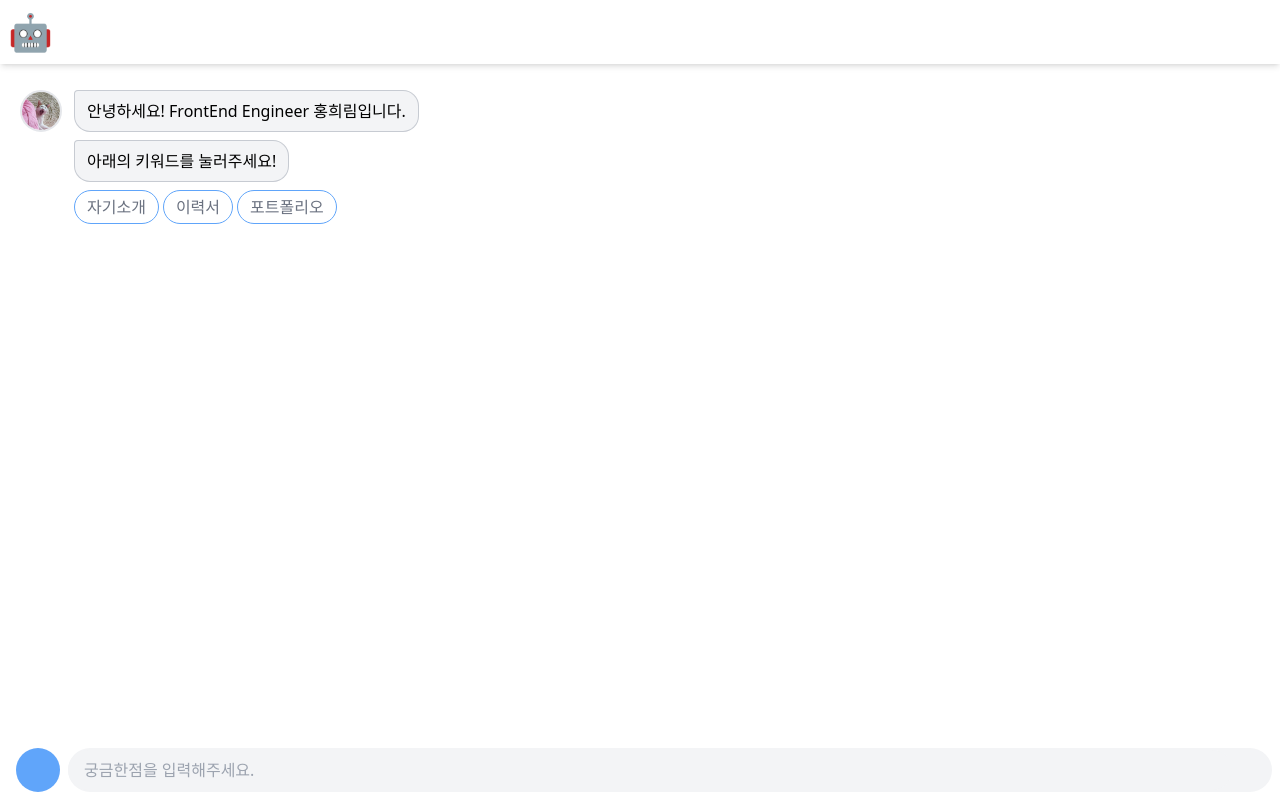
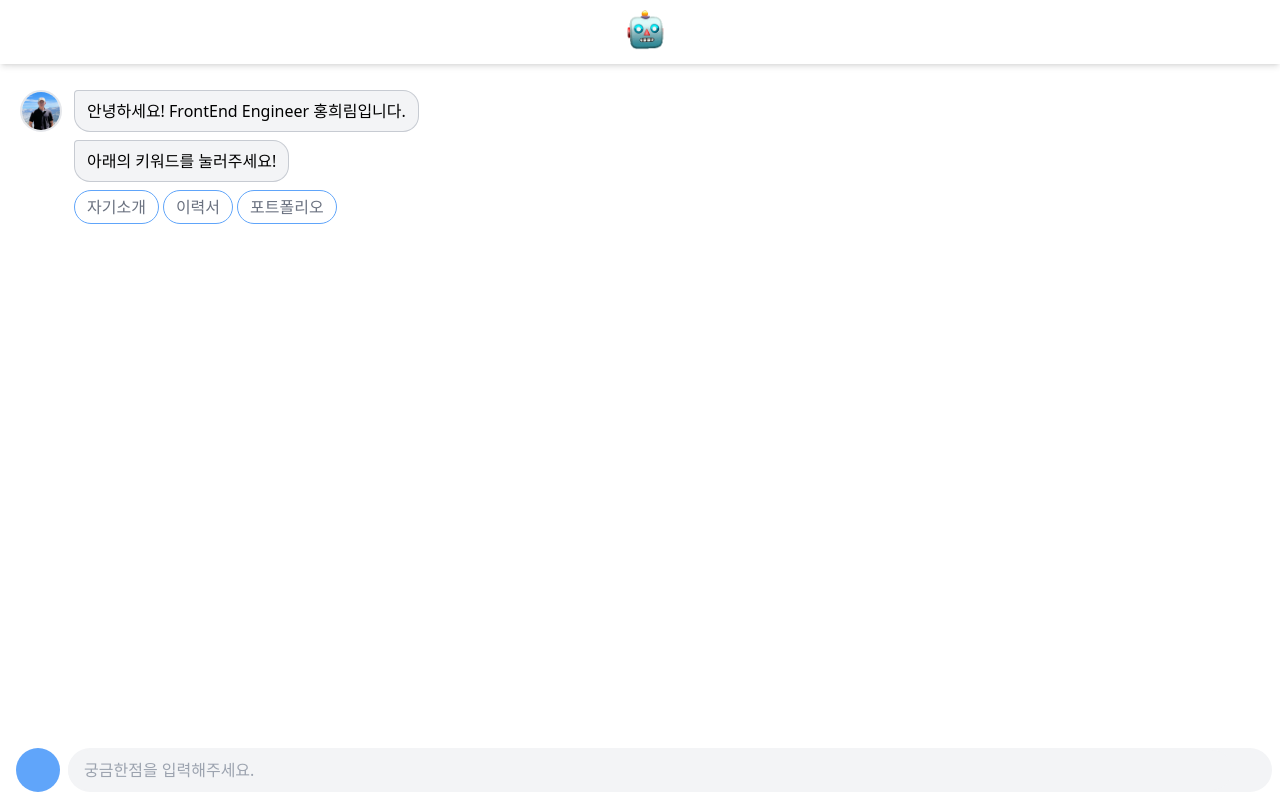
Before and after one commit to Henry-Hong/HHR-Clone-Chatbot, a React (Vite) app: page / in a window 1280 px wide. Built offline with nearby package versions, Linux system fonts and the light colour scheme.

Commit message:
layout : changed header, avatar img

```diff
--- a/src/components/cores/Avatar/index.tsx
+++ b/src/components/cores/Avatar/index.tsx
@@ -1,10 +1,10 @@
-import DefaultImg from '/img_space.jpeg';
+import DefaultImg from '/img_hhr.jpeg';
 
 export default function Avatar({ src, alt }: { src?: string; alt?: string }) {
   const _src = src || DefaultImg;
   const _alt = alt || 'avatar';
   return (
-    <div className="w-[42px] flex-shrink-0 aspect-square rounded-full border-2 overflow-hidden hover:rotate-180 transition-all ">
+    <div className="w-[42px] flex-shrink-0 aspect-square rounded-full border-2 overflow-hidden ">
       <img src={_src} alt={_alt} className="w-full h-full" />
     </div>
   );
--- a/src/components/customs/Header/index.tsx
+++ b/src/components/customs/Header/index.tsx
@@ -1,11 +1,10 @@
 import Flex from '@/components/cores/Flex';
+import Robot from '/img_robot.gif';
 
 export default function Header() {
   return (
-    <Flex className="w-full p-2 h-[64px] fixed top-0 shadow-md z-10 bg-white">
-      <Flex as="h1" className="text-4xl">
-        <button>{'🤖'}</button>
-      </Flex>
+    <Flex className="w-full justify-center p-2 h-[64px] fixed top-0 shadow-md z-10 bg-white">
+      <img src={Robot} className="w-[90px] -mb-2 pointer-events-none select-none" />
     </Flex>
   );
 }
```
Also changed, not shown: public/img_hhr.jpeg (added), public/img_robot.gif (added).
